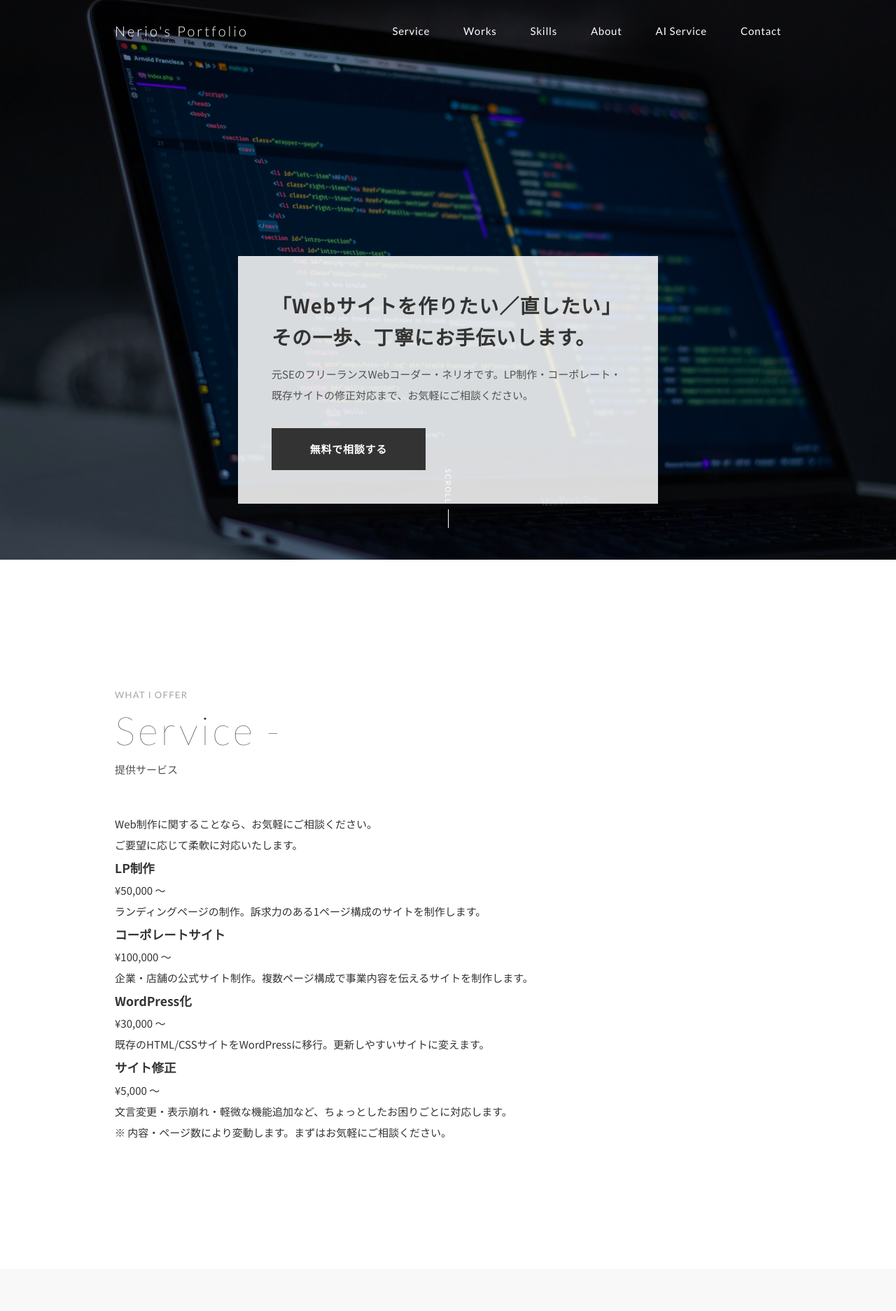
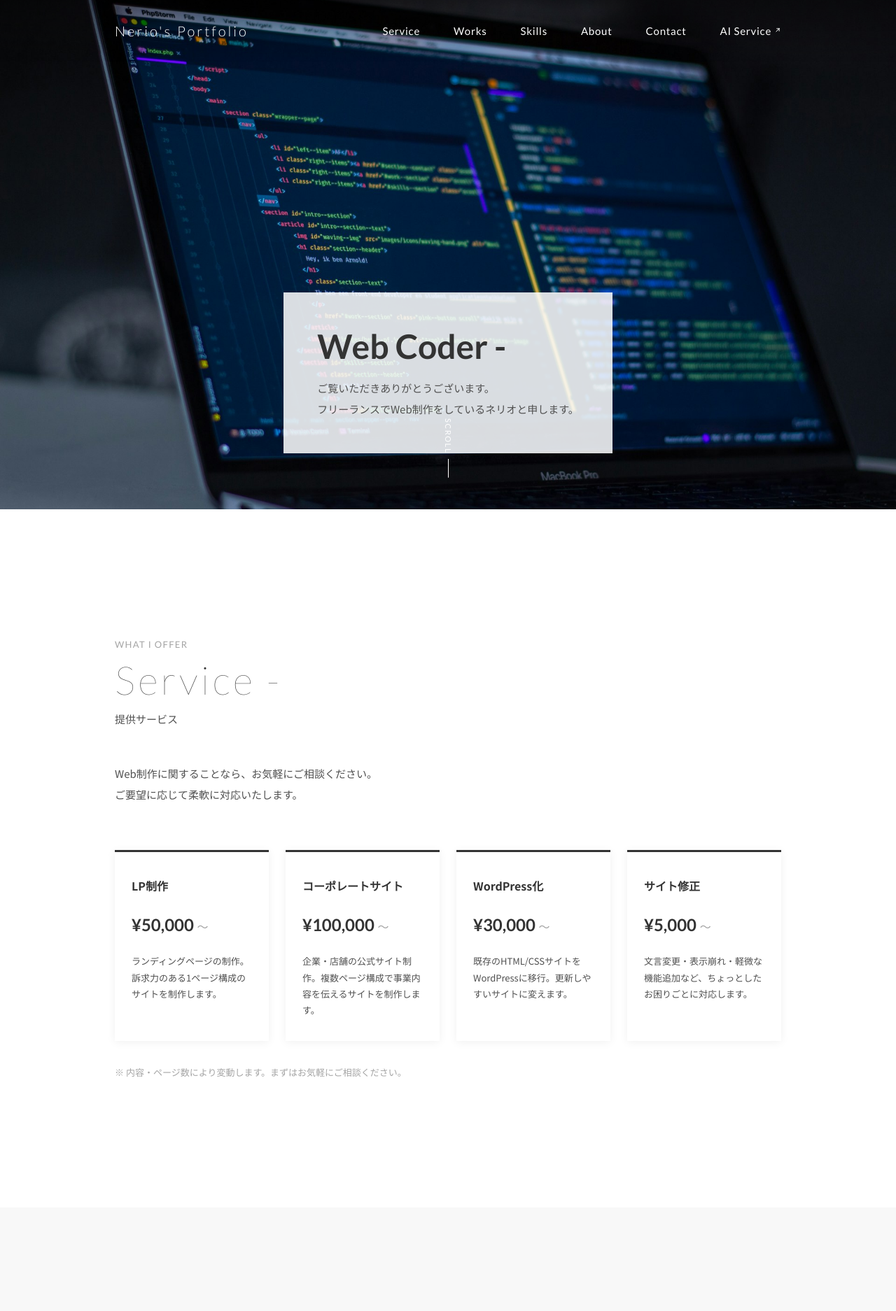
Before and after one commit to nk0116/Portfolio, a PHP site: page / in a window 1280 px wide. Shown: the top 1874 px of the page at 70% size. Run offline with PHP 8.4, Linux system fonts and the light colour scheme; some libraries are stand-ins or nearby versions.

Commit message:
ポートフォリオ全面リニューアル
- FV余白削除（hero margin-top:0でヘッダー背後に画像敷き）
- ヘッダー上端に黒グラデオーバーレイ（ロゴ可読性UP）
- ヘッダー切替トリガー：ヒーロー末端 - ヘッダー高さ（早めに切替）
- is-scrolled時 半透明黒+blur(10px)+box-shadow
- サービスカードに影+hover演出（translateY-4px）
- モバイルメニュー×印を黒に
- AI Serviceページ統合（ai-service/ディレクトリ追加）
- ヘッダーナビに「AI Service ↗」追加（外部リンク矢印付き、Contactの右）
- ai-serviceヒーロー「無料で相談する」を直接親フォーム（../#contact）へ
- キャッシュバスター更新（?v=20260425）

```diff
--- a/ai-service/index.html
+++ b/ai-service/index.html
@@ -56,7 +56,7 @@
           小さな実証から着実に届けます。
         </p>
         <div class="ai-hero__cta">
-          <a href="#contact" class="ai-btn ai-btn--primary">無料で相談する</a>
+          <a href="../#contact" class="ai-btn ai-btn--primary">無料で相談する</a>
           <a href="#services" class="ai-btn ai-btn--ghost">できることを見る</a>
         </div>
       </div>
--- a/css/style.css
+++ b/css/style.css
@@ -105,12 +150,26 @@
   width: 100%;
   z-index: 100;
   padding: 24px 0;
-  transition: background-color 0.3s ease, box-shadow 0.3s ease, color 0.3s ease;
+  background-color: transparent;
   color: #FFFFFF;
+  transition: background-color 0.3s ease, color 0.3s ease, box-shadow 0.3s ease;
+}
+.header::before {
+  content: '';
+  position: absolute;
+  inset: 0;
+  background: linear-gradient(180deg, rgba(0, 0, 0, 0.4), transparent);
+  pointer-events: none;
+  z-index: -1;
+  transition: opacity 0.3s ease;
+}
+.header.is-scrolled::before {
+  opacity: 0;
 }
 .header.is-scrolled {
   background-color: rgba(0, 0, 0, 0.95);
   backdrop-filter: blur(10px);
+  -webkit-backdrop-filter: blur(10px);
   box-shadow: 0 1px 0 rgba(255, 255, 255, 0.08);
   color: #FFFFFF;
 }
@@ -186,6 +251,18 @@
   }
 }
 
+.header__nav-link--external {
+  display: inline-flex;
+  align-items: center;
+  gap: 4px;
+}
+.header__nav-link__arrow {
+  width: 10px;
+  height: 10px;
+  flex-shrink: 0;
+  transform: translateY(-1px);
+}
+
 .header__burger {
   display: none;
   flex-direction: column;
@@ -245,13 +325,13 @@
   position: relative;
   display: flex;
   align-items: flex-end;
-  min-height: 100vh;
+  min-height: calc(100vh - 72px);
   padding: 0 0 80px;
   overflow: hidden;
 }
 @media (max-width: 768px) {
   .hero {
-    min-height: 70vh;
+    min-height: calc(70vh - 64px);
     padding: 0 0 60px;
   }
 }
@@ -260,13 +340,6 @@
   position: absolute;
   inset: 0;
   z-index: 0;
-}
-.hero__bg::after {
-  content: "";
-  position: absolute;
-  inset: 0;
-  background-color: rgba(0, 0, 0, 0.35);
-  pointer-events: none;
 }
 
 .hero__bg-image {
@@ -296,56 +369,18 @@
 }
 
 .hero__title {
-  font-family: "Noto Sans JP", "Yu Gothic", YuGothic, "Hiragino Kaku Gothic ProN", sans-serif;
-  font-size: clamp(20px, 2.6vw, 28px);
+  font-family: "Lato", sans-serif;
+  font-size: clamp(32px, 5vw, 48px);
   font-weight: 700;
-  line-height: 1.6;
-  letter-spacing: 0.04em;
+  line-height: 1.2;
   color: #333333;
   margin-bottom: 16px;
-}
-@media (max-width: 480px) {
-  .hero__title {
-    font-size: 18px;
-    line-height: 1.6;
-  }
 }
 
 .hero__description {
   font-size: 15px;
   color: #505050;
   line-height: 2;
-  margin-bottom: 32px;
-}
-
-.hero__cta {
-  display: inline-flex;
-  align-items: center;
-  justify-content: center;
-  min-width: 220px;
-  padding: 14px 36px;
-  font-family: "Noto Sans JP", "Yu Gothic", YuGothic, "Hiragino Kaku Gothic ProN", sans-serif;
-  font-size: 15px;
-  font-weight: 700;
-  letter-spacing: 0.05em;
-  color: #FFFFFF;
-  background-color: #333333;
-  text-decoration: none;
-  border: 1px solid #333333;
-  border-radius: 0;
-  transition: background-color 0.3s ease, color 0.3s ease, border-color 0.3s ease;
-}
-.hero__cta:hover {
-  background-color: #FFFFFF;
-  color: #333333;
-  border-color: #333333;
-}
-@media (max-width: 480px) {
-  .hero__cta {
-    width: 100%;
-    min-width: 0;
-    padding: 14px 24px;
-  }
 }
 
 .hero__scroll {
@@ -398,6 +433,81 @@
     transform-origin: bottom;
   }
 }
+.service__intro {
+  font-size: 15px;
+  line-height: 2;
+  color: #505050;
+  max-width: 700px;
+  margin-bottom: 64px;
+}
+
+.service__grid {
+  display: grid;
+  grid-template-columns: repeat(4, 1fr);
+  gap: 24px;
+}
+
+.service__card {
+  background-color: #FFFFFF;
+  border-top: 3px solid #333333;
+  padding: 32px 24px;
+  box-shadow: 0 2px 12px rgba(0, 0, 0, 0.06);
+  transition: box-shadow 0.3s ease, transform 0.3s ease;
+}
+
+.service__card:hover {
+  box-shadow: 0 8px 24px rgba(0, 0, 0, 0.1);
+  transform: translateY(-4px);
+}
+
+@media (max-width: 1024px) {
+  .service__grid {
+    grid-template-columns: repeat(2, 1fr);
+  }
+}
+@media (max-width: 768px) {
+  .service__card {
+    padding: 24px 16px;
+  }
+}
+@media (max-width: 480px) {
+  .service__grid {
+    grid-template-columns: 1fr;
+  }
+}
+
+.service__card-title {
+  font-size: 16px;
+  font-weight: 700;
+  color: #333333;
+  margin-bottom: 16px;
+}
+
+.service__card-price {
+  font-family: "Lato", sans-serif;
+  font-size: 24px;
+  font-weight: 700;
+  color: #333333;
+  margin-bottom: 16px;
+}
+.service__card-price span {
+  font-size: 16px;
+  font-weight: 400;
+  color: #A5A5A5;
+}
+
+.service__card-desc {
+  font-size: 13px;
+  line-height: 1.8;
+  color: #505050;
+}
+
+.service__note {
+  margin-top: 32px;
+  font-size: 13px;
+  color: #A5A5A5;
+}
+
 .works {
   padding: clamp(100px, 15vw, 180px) 0;
   background-color: #F8F8F8;
--- a/index.html
+++ b/index.html
@@ -46,8 +46,13 @@
         <a href="#works" class="header__nav-link">Works</a>
         <a href="#skills" class="header__nav-link">Skills</a>
         <a href="#about" class="header__nav-link">About</a>
-        <a href="ai-service/" class="header__nav-link">AI Service</a>
         <a href="#contact" class="header__nav-link">Contact</a>
+        <a href="ai-service/" class="header__nav-link header__nav-link--external">
+          AI Service
+          <svg class="header__nav-link__arrow" viewBox="0 0 12 12" aria-hidden="true" focusable="false">
+            <path d="M3.5 8.5 L8.5 3.5 M8.5 3.5 L8.5 7.5 M8.5 3.5 L4.5 3.5" stroke="currentColor" stroke-width="1.2" fill="none" stroke-linecap="round" stroke-linejoin="round"/>
+          </svg>
+        </a>
       </nav>
 
       <button class="header__burger" id="burger" aria-label="メニューを開く" aria-expanded="false">
@@ -68,14 +73,11 @@
     </div>
     <div class="hero__inner">
       <div class="hero__content">
-        <h1 class="hero__title">
-          「Webサイトを作りたい／直したい」<br>
-          その一歩、丁寧にお手伝いします。
-        </h1>
+        <h1 class="hero__title">Web Coder -</h1>
         <p class="hero__description">
-          元SEのフリーランスWebコーダー・ネリオです。LP制作・コーポレート・既存サイトの修正対応まで、お気軽にご相談ください。
+          ご覧いただきありがとうございます。<br>
+          フリーランスでWeb制作をしているネリオと申します。
         </p>
-        <a href="#contact" class="hero__cta">無料で相談する</a>
       </div>
     </div>
     <div class="hero__scroll">
--- a/scss/_header.scss
+++ b/scss/_header.scss
@@ -16,11 +16,11 @@
   color: $color-bg-primary;
 
   &.is-scrolled {
-    background-color: rgba(#000, 0.95);
+    background-color: rgba($color-bg-primary, 0.95);
     backdrop-filter: blur(10px);
-    box-shadow: 0 1px 0 rgba(255, 255, 255, 0.08);
-    // スクロール後：黒背景に白文字
-    color: $color-bg-primary;
+    box-shadow: 0 1px 0 rgba(0, 0, 0, 0.06);
+    // スクロール後：暗いテキストに切り替え
+    color: $color-text-primary;
   }
 
   .container {
--- a/scss/_hero.scss
+++ b/scss/_hero.scss
@@ -22,15 +22,6 @@
   position: absolute;
   inset: 0;
   z-index: 0;
-
-  // 暗めのオーバーレイ（ヘッダー白文字＆Scrollインジケータの視認性確保）
-  &::after {
-    content: "";
-    position: absolute;
-    inset: 0;
-    background-color: rgba(0, 0, 0, 0.35);
-    pointer-events: none;
-  }
 }
 
 .hero__bg-image {
@@ -57,56 +48,18 @@
 }
 
 .hero__title {
-  font-family: $font-ja;
-  font-size: clamp(20px, 2.6vw, 28px);
+  font-family: $font-en;
+  font-size: clamp(32px, 5vw, 48px);
   font-weight: $font-weight-bold;
-  line-height: 1.6;
-  letter-spacing: 0.04em;
+  line-height: $line-height-heading;
   color: $color-text-primary;
   margin-bottom: $spacing-small;
-
-  @include mobile {
-    font-size: 18px;
-    line-height: 1.6;
-  }
 }
 
 .hero__description {
   font-size: $font-size-body;
   color: $color-text-secondary;
   line-height: $line-height-body;
-  margin-bottom: $spacing-medium;
-}
-
-// ----- CTAボタン -----
-.hero__cta {
-  display: inline-flex;
-  align-items: center;
-  justify-content: center;
-  min-width: 220px;
-  padding: 14px 36px;
-  font-family: $font-ja;
-  font-size: $font-size-button;
-  font-weight: $font-weight-bold;
-  letter-spacing: $letter-spacing-nav;
-  color: $color-button-text;
-  background-color: $color-button-bg;
-  text-decoration: none;
-  border: 1px solid $color-button-bg;
-  border-radius: 0;
-  transition: background-color $transition-base, color $transition-base, border-color $transition-base;
-
-  &:hover {
-    background-color: $color-bg-primary;
-    color: $color-button-bg;
-    border-color: $color-button-bg;
-  }
-
-  @include mobile {
-    width: 100%;
-    min-width: 0;
-    padding: 14px 24px;
-  }
 }
 
 // ----- スクロール誘導 -----
```
Also changed, not shown: other parts of css/style.css (+118 -14 lines), js/main.js (+37 -27 lines).
